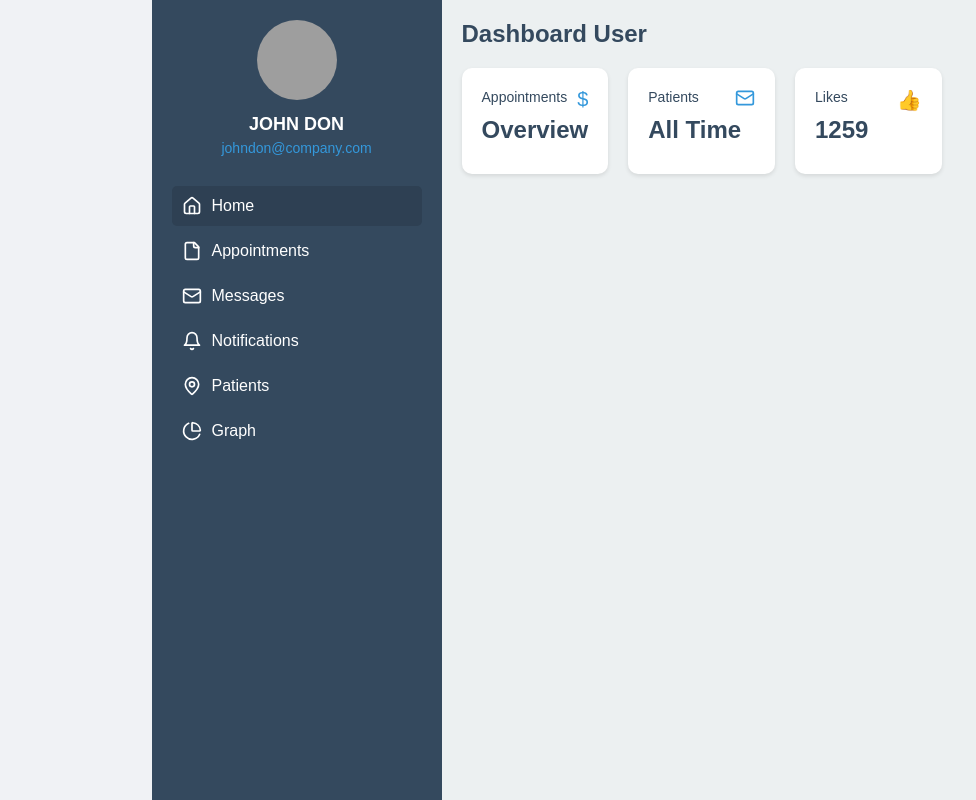
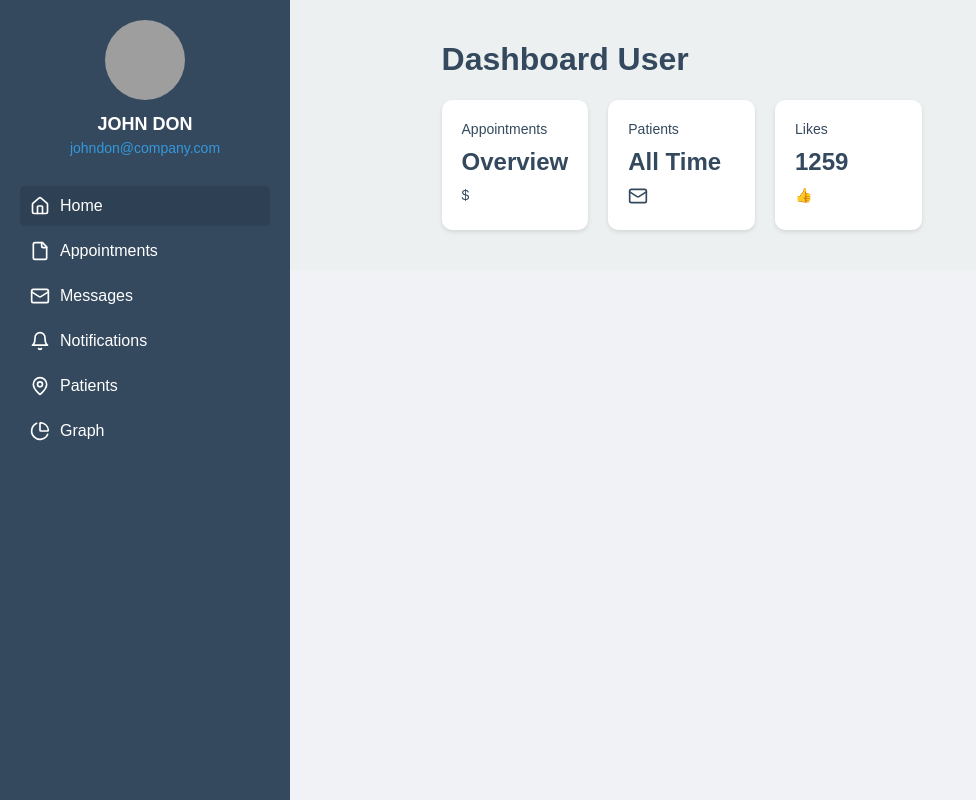
Before and after one commit to hassaan871/smarthealthpro-web, a React (Create React App) app: page /doctordashboard in a window 1280 px wide. Shown: the whole page, without its empty margins (0-976 px from the left). Built offline with nearby package versions, Linux system fonts and the light colour scheme; grey boxes are pictures that could not be loaded.

Commit message:
dashboard sidebarfixed to left

```diff
--- a/src/components/doctor/DoctorDashboard/DoctorDashboard.css
+++ b/src/components/doctor/DoctorDashboard/DoctorDashboard.css
@@ -1,46 +1,58 @@
-.dashboard-container {
+.DoctorDashboard-container {
   display: flex;
   font-family: Arial, sans-serif;
   background-color: #ECF0F1;
 }
 
-.sidebar {
+/* .DoctorDashboard-sidebar {
   width: 250px;
   background-color: #34495E;
   color: white;
   padding: 20px;
+} */
+
+.DoctorDashboard-sidebar {
+  position: fixed;
+  top: 0;
+  left: 0;
+  height: 100vh;
+  width: 250px;
+  background-color: #34495E;
+  color: white;
+  padding: 20px;
+  z-index: 1;
 }
 
-.profile {
+.DoctorDashboard-profile {
   text-align: center;
   margin-bottom: 30px;
 }
 
-.profile-picture {
+.DoctorDashboard-profile-picture {
   width: 80px;
   height: 80px;
   border-radius: 50%;
   margin-bottom: 10px;
 }
 
-.profile h2 {
+.DoctorDashboard-profile h2 {
   margin: 0;
   font-size: 18px;
   color: white;
 }
 
-.profile p {
+.DoctorDashboard-profile p {
   margin: 5px 0;
   font-size: 14px;
   color: #3498DB;
 }
 
-.sidebar nav {
+.DoctorDashboard-sidebar nav {
   display: flex;
   flex-direction: column;
 }
 
-.sidebar nav a {
+.DoctorDashboard-sidebar nav a {
   color: white;
   text-decoration: none;
   padding: 10px;
@@ -49,36 +61,43 @@
   margin-bottom: 5px;
 }
 
-.sidebar nav a svg {
+.DoctorDashboard-sidebar nav a svg {
   margin-right: 10px;
 }
 
-.sidebar nav a.active, .sidebar nav a:hover {
+.DoctorDashboard-sidebar nav a.active, .DoctorDashboard-sidebar nav a:hover {
   background-color: #2E4053;
   border-radius: 5px;
 }
 
-.main-content {
+/* .DoctorDashboard-main-content {
   flex: 1;
+  padding: 20px;
+  overflow-y: auto;
+  background-color: #ECF0F1;
+} */
+
+.DoctorDashboard-main-content {
+  margin-left: 250px;
   padding: 20px;
   overflow-y: auto;
   background-color: #ECF0F1;
 }
 
-header {
+.DoctorDashboard-header {
   display: flex;
   justify-content: space-between;
   align-items: center;
   margin-bottom: 20px;
 }
 
-header h1 {
+.DoctorDashboard-header h1 {
   margin: 0;
   font-size: 24px;
   color: #34495E;
 }
 
-.menu-toggle {
+.DoctorDashboard-menu-toggle {
   display: none;
   background: none;
   border: none;
@@ -87,14 +106,14 @@ header h1 {
   color: #34495E;
 }
 
-.stats-row {
+.DoctorDashboard-stats-row {
   display: grid;
   grid-template-columns: repeat(4, 1fr);
   gap: 20px;
   margin-bottom: 20px;
 }
 
-.stat-card {
+.DoctorDashboard-stat-card {
   background-color: white;
   padding: 20px;
   border-radius: 10px;
@@ -103,33 +122,33 @@ header h1 {
   transition: background-color 0.2s ease-in-out;
 }
 
-.stat-card.primary {
+.DoctorDashboard-stat-card.primary {
   background-color: #3498DB;
   color: white;
 }
 
-.stat-card.active {
+.DoctorDashboard-stat-card.active {
   background-color: #3498DB;
   color: white;
 }
 
-.stat-card:not(.active):hover {
+.DoctorDashboard-stat-card:not(.active):hover {
   background-color: #F1C40F;
   cursor: pointer;
 }
 
-.stat-card span {
+.DoctorDashboard-stat-card span {
   font-size: 14px;
   color: #34495E;
 }
 
-.stat-card h3 {
+.DoctorDashboard-stat-card h3 {
   font-size: 24px;
   margin: 10px 0;
   color: #34495E;
 }
 
-.stat-card .icon {
+.DoctorDashboard-stat-card .icon {
   position: absolute;
   top: 20px;
   right: 20px;
@@ -137,77 +156,77 @@ header h1 {
   color: #3498DB;
 }
 
-.charts-row {
+.DoctorDashboard-charts-row {
   display: grid;
   grid-template-columns: 2fr 1fr;
   gap: 20px;
   margin-bottom: 20px;
 }
 
-.chart-card {
+.DoctorDashboard-chart-card {
   background-color: white;
   padding: 20px;
   border-radius: 10px;
   box-shadow: 0 2px 4px rgba(0, 0, 0, 0.1);
 }
 
-.chart-card h3 {
+.DoctorDashboard-chart-card h3 {
   margin-top: 0;
   margin-bottom: 20px;
   color: #34495E;
 }
 
-.donut-chart {
+.DoctorDashboard-donut-chart {
   width: 150px;
   margin: 0 auto;
 }
 
-.circular-chart {
+.DoctorDashboard-circular-chart {
   display: block;
   margin: 10px auto;
   max-width: 80%;
   max-height: 250px;
 }
 
-.circle-bg {
+.DoctorDashboard-circle-bg {
   fill: none;
   stroke: #eee;
   stroke-width: 3.8;
 }
 
-.circle {
+.DoctorDashboard-circle {
   fill: none;
   stroke-width: 2.8;
   stroke-linecap: round;
-  animation: progress 1s ease-out forwards;
+  animation: DoctorDashboard-progress 1s ease-out forwards;
 }
 
-@keyframes progress {
+@keyframes DoctorDashboard-progress {
   0% {
     stroke-dasharray: 0 100;
   }
 }
 
-.percentage {
+.DoctorDashboard-percentage {
   fill: #666;
   font-family: sans-serif;
   font-size: 0.5em;
   text-anchor: middle;
 }
 
-.legend {
+.DoctorDashboard-legend {
   list-style-type: none;
   padding: 0;
   margin: 20px 0;
 }
 
-.legend li {
+.DoctorDashboard-legend li {
   margin-bottom: 5px;
-  font-size:  14px;
+  font-size: 14px;
   color: #34495E;
 }
 
-.check-now {
+.DoctorDashboard-check-now {
   background-color: #F1C40F;
   color: white;
   border: none;
@@ -217,39 +236,39 @@ header h1 {
   font-size: 14px;
 }
 
-.appointment-trends {
+.DoctorDashboard-appointment-trends {
   background-color: white;
   padding: 20px;
   border-radius: 10px;
   box-shadow: 0 2px 4px rgba(0, 0, 0, 0.1);
 }
 
-.appointment-trends h3 {
+.DoctorDashboard-appointment-trends h3 {
   margin-top: 0;
   margin-bottom: 20px;
   color: #34495E;
 }
 
 @media (max-width: 1024px) {
-  .dashboard-container {
+  .DoctorDashboard-container {
     flex-direction: column;
   }
 
-  .sidebar {
+  .DoctorDashboard-sidebar {
     width: 100%;
     order: 2;
   }
 
-  .main-content {
+  .DoctorDashboard-main-content {
     order: 1;
   }
 
-  .menu-toggle {
+  .DoctorDashboard-menu-toggle {
     display: block;
     color: #34495E;
   }
 
-  .stats-row, .charts-row {
+  .DoctorDashboard-stats-row, .DoctorDashboard-charts-row {
     grid-template-columns: 1fr;
   }
 }
--- a/src/components/doctor/DoctorDashboard/DoctorDashboard.js
+++ b/src/components/doctor/DoctorDashboard/DoctorDashboard.js
@@ -39,10 +39,10 @@ const DoctorDashboard = () => {
 
 
   return (
-    <div className="dashboard-container">
-      <div className="sidebar">
-        <div className="profile">
-          <img src="/api/placeholder/100/100" alt="Doctor" className="profile-picture" />
+    <div className="DoctorDashboard-container">
+      <div className="DoctorDashboard-sidebar">
+        <div className="DoctorDashboard-profile">
+          <img src="/api/placeholder/100/100" alt="Doctor" className="DoctorDashboard-profile-picture" />
           <h2>JOHN DON</h2>
           <p>johndon@company.com</p>
         </div>
@@ -55,73 +55,73 @@ const DoctorDashboard = () => {
           <a href="#"><PieChart size={20} /> Graph</a>
         </nav>
       </div>
-      <div className="main-content">
+      <div className="DoctorDashboard-main-content">
         <header>
           <h1>Dashboard User</h1>
-          <button className="menu-toggle">☰</button>
+          <button className="DoctorDashboard-menu-toggle">☰</button>
         </header>
-        {/* <div className="stats-row">
-          <div className="stat-card primary">
+        {/* <div className="DoctorDashboard-stats-row">
+          <div className="DoctorDashboard-stat-card primary">
             <span>Earning</span>
             <h3>$ 628</h3>
-            <span className="icon">$</span>
+            <span className="DoctorDashboard-icon">$</span>
           </div>
-          <div className="stat-card">
+          <div className="DoctorDashboard-stat-card">
             <span>Share</span>
             <h3>2434</h3>
-            <span className="icon">
+            <span className="DoctorDashboard-icon">
               <Mail size={20} />
             </span>
           </div>
-          <div className="stat-card">
+          <div className="DoctorDashboard-stat-card">
             <span>Likes</span>
             <h3>1259</h3>
-            <span className="icon">👍</span>
+            <span className="DoctorDashboard-icon">👍</span>
           </div>
-          <div className="stat-card">
+          <div className="DoctorDashboard-stat-card">
             <span>Rating</span>
             <h3>8,5</h3>
-            <span className="icon">⭐</span>
+            <span className="DoctorDashboard-icon">⭐</span>
           </div>
         </div> */}
-        <div className="stats-row">
+        <div className="DoctorDashboard-stats-row">
       <div
-        className={`stat-card ${activeBlock === 'earning' ? 'active' : ''}`}
+        className={`DoctorDashboard-stat-card ${activeBlock === 'earning' ? 'active' : ''}`}
         onClick={() => handleBlockClick('earning')}
       >
         <span>Appointments</span>
         <h3>Overview</h3>
-        <span className="icon">$</span>
+        <span className="DoctorDashboard-icon">$</span>
       </div>
       <div
-        className={`stat-card ${activeBlock === 'share' ? 'active' : ''}`}
+        className={`DoctorDashboard-stat-card ${activeBlock === 'share' ? 'active' : ''}`}
         onClick={() => handleBlockClick('share')}
       >
         <span>Patients</span>
         <h3>All Time</h3>
-        <span className="icon">
+        <span className="DoctorDashboard-icon">
           <Mail size={20} />
         </span>
       </div>
       <div
-        className={`stat-card ${activeBlock === 'like' ? 'active' : ''}`}
+        className={`DoctorDashboard-stat-card ${activeBlock === 'like' ? 'active' : ''}`}
         onClick={() => handleBlockClick('like')}
       >
         <span>Likes</span>
         <h3>1259</h3>
-        <span className="icon">👍</span>
+        <span className="DoctorDashboard-icon">👍</span>
       </div>
       {/* <div
-        className={`stat-card ${activeBlock === 'rating' ? 'active' : ''}`}
+        className={`DoctorDashboard-stat-card ${activeBlock === 'rating' ? 'active' : ''}`}
         onClick={() => handleBlockClick('rating')}
       >
         <span>Rating</span>
         <h3>4/5</h3>
-        <span className="icon">⭐</span>
+        <span className="DoctorDashboard-icon">⭐</span>
       </div>
     </div>
-        <div className="charts-row">
-          <div className="chart-card large">
+        <div className="DoctorDashboard-charts-row">
+          <div className="DoctorDashboard-chart-card large">
             <h3>Result</h3>
             <ResponsiveContainer width="100%" height={300}>
               <BarChart data={monthlyData}>
@@ -134,27 +134,27 @@ const DoctorDashboard = () => {
                 <Bar dataKey="pending" fill="#fbbf24" />
               </BarChart>
             </ResponsiveContainer>
-            <button className="check-now">Check Now</button>
+            <button className="DoctorDashboard-check-now">Check Now</button>
           </div>
-          <div className="chart-card">
+          <div className="DoctorDashboard-chart-card">
             <h3>Appointment Status</h3>
-            <div className="donut-chart">
-              <svg viewBox="0 0 36 36" className="circular-chart">
-                <path className="circle-bg" d="M18 2.0845 a 15.9155 15.9155 0 0 1 0 31.831 a 15.9155 15.9155 0 0 1 0 -31.831" />
-                <path className="circle" strokeDasharray="75, 100" d="M18 2.0845 a 15.9155 15.9155 0 0 1 0 31.831 a 15.9155 15.9155 0 0 1 0 -31.831" />
-                <text x="18" y="20.35" className="percentage">45%</text>
+            <div className="DoctorDashboard-donut-chart">
+              <svg viewBox="0 0 36 36" className="DoctorDashboard-circular-chart">
+                <path className="DoctorDashboard-circle-bg" d="M18 2.0845 a 15.9155 15.9155 0 0 1 0 31.831 a 15.9155 15.9155 0 0 1 0 -31.831" />
+                <path className="DoctorDashboard-circle" strokeDasharray="75, 100" d="M18 2.0845 a 15.9155 15.9155 0 0 1 0 31.831 a 15.9155 15.9155 0 0 1 0 -31.831" />
+                <text x="18" y="20.35" className="DoctorDashboard-percentage">45%</text>
               </svg>
             </div>
-            <ul className="legend">
+            <ul className="DoctorDashboard-legend">
               <li>Lorem ipsum</li>
               <li>Lorem ipsum</li>
               <li>Lorem ipsum</li>
               <li>Lorem ipsum</li>
             </ul>
-            <button className="check-now">Check Now</button>
+            <button className="DoctorDashboard-check-now">Check Now</button>
           </div>
         </div>
-        <div className="appointment-trends">
+        <div className="DoctorDashboard-appointment-trends">
           <h3>Appointment Trends</h3>
           <ResponsiveContainer width="100%" height={200}>
             <AreaChart data={areaChartData}>
```
